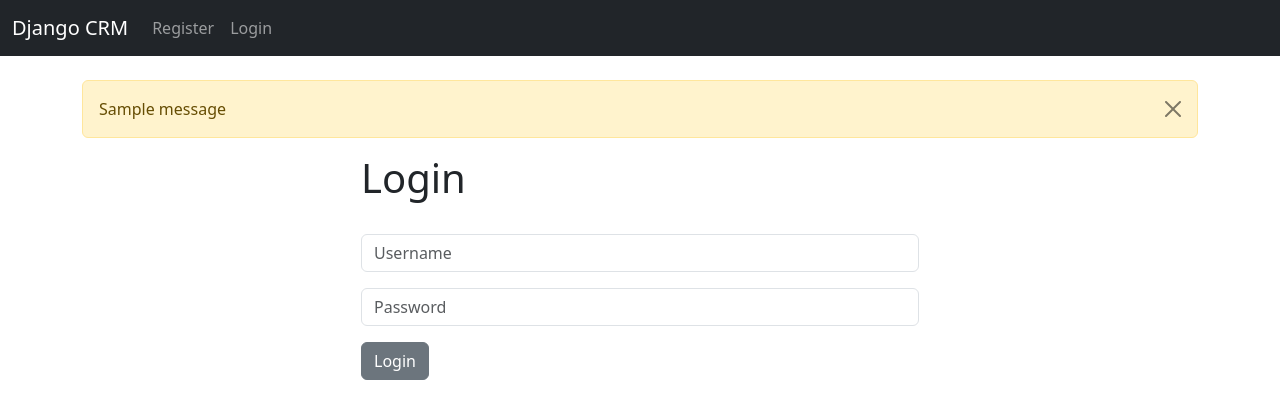
After one commit to tmbumd/Django-CRM, a Django app: page / in a window 1280 px wide. The commit adds this page. Shown: the top 419 px of the page. Run offline with Django 4.2, Linux system fonts and the light colour scheme; tables that the repository leaves empty hold one stand-in row (values such as "Sample post"); one stand-in notice (Sample message) is shown.

Commit message:
commits up till registration for users(partial completion

```diff
--- a/dcrm/urls.py
+++ b/dcrm/urls.py
@@ -15,8 +15,9 @@ Including another URLconf
     2. Add a URL to urlpatterns:  path('blog/', include('blog.urls'))
 """
 from django.contrib import admin
-from django.urls import path
+from django.urls import include, path
 
 urlpatterns = [
     path('admin/', admin.site.urls),
+    path('', include('website.urls')),
 ]
--- a/mydb.py
+++ b/mydb.py
@@ -8,6 +8,8 @@
 #django-admin startproject <projectName> (dcrm)
 #cd <projectName>
 #python manage.py startapp <name of app> (website)
+#winpty python manage.py createsuperuser
+#python manage.py runserver
 import mysql.connector
 
 dataBase = mysql.connector.connect(
@@ -18,7 +20,7 @@ dataBase = mysql.connector.connect(
 	)
 #Prepare cursor object
 
-cursorObject = dataBase.cursor()
+cursorObject = dataBase.cursor()f
 
 #Create Database
 cursorObject.execute("CREATE DATABASE elderco")
--- /dev/null
+++ b/website/templates/base.html
@@ -0,0 +1,26 @@
+<!doctype html>
+<html lang="en">
+  <head>
+    <meta charset="utf-8">
+    <meta name="viewport" content="width=device-width, initial-scale=1">
+    <title>Django CRM!</title>
+    <link href="https://cdn.jsdelivr.net/npm/bootstrap@5.3.0-alpha3/dist/css/bootstrap.min.css" rel="stylesheet" integrity="sha384-KK94CHFLLe+nY2dmCWGMq91rCGa5gtU4mk92HdvYe+M/SXH301p5ILy+dN9+nJOZ" crossorigin="anonymous">
+  </head>
+  <body>
+    {% include 'navbar.html' %}
+    <div class="container">
+      <br/>
+      {% if messages %}
+        {% for message in messages %}
+          <div class="alert alert-warning alert-dismissible fade show" role="alert">
+          {{message}}
+          <button type="button" class="btn-close" data-bs-dismiss="alert" aria-label="Close"></button>
+          </div>
+        {% endfor %}
+      {% endif %}
+    {% block content %}
+    {% endblock %}
+  </div>
+    <script src="https://cdn.jsdelivr.net/npm/bootstrap@5.3.0-alpha3/dist/js/bootstrap.bundle.min.js" integrity="sha384-ENjdO4Dr2bkBIFxQpeoTz1HIcje39Wm4jDKdf19U8gI4ddQ3GYNS7NTKfAdVQSZe" crossorigin="anonymous"></script>
+  </body>
+</html>
--- a/website/templates/home.html
+++ b/website/templates/home.html
@@ -1 +1,33 @@
-<h1>Hello World!</h1>
+{% extends 'base.html' %}
+{% block content %}
+
+
+
+<div class="col-md-6 offset-md-3">
+
+{% if user.is_authenticated %}
+<h1>hello world</h1>
+{% else %}
+
+<h1>Login</h1>
+<br/>
+
+<form method="POST" action="{% url 'home' %}">
+	{% csrf_token %}
+	<fform>
+  <div class="mb-3">
+
+    <input type="text" class="form-control"  name="username", placeholder="Username" required>
+
+  </div>
+  <div class="mb-3">
+
+    <input type="password" class="form-control" name="password"m placeholder="Password" required>
+  </div>
+
+  <button type="submit" class="btn btn-secondary">Login</button>
+</form>
+</form>
+</div>
+{% endif %}
+{% endblock %}
--- /dev/null
+++ b/website/templates/navbar.html
@@ -0,0 +1,30 @@
+<nav class="navbar navbar-expand-lg navbar-dark bg-dark">
+  <div class="container-fluid">
+    <a class="navbar-brand" href="{% url 'home' %}">Django CRM</a>
+    <button class="navbar-toggler" type="button" data-bs-toggle="collapse" data-bs-target="#navbarSupportedContent" aria-controls="navbarSupportedContent" aria-expanded="false" aria-label="Toggle navigation">
+      <span class="navbar-toggler-icon"></span>
+    </button>
+    <div class="collapse navbar-collapse" id="navbarSupportedContent">
+      <ul class="navbar-nav me-auto mb-2 mb-lg-0">
+        {% if user.is_authenticated %}
+
+
+        <li class="nav-item">
+          <a class="nav-link" href="{% url 'logout' %}">Logout</a>
+        </li>
+
+
+        {% else %}
+        <li class="nav-item">
+          <a class="nav-link" href="{% url 'register' %}">Register</a>
+
+        <li class="nav-item">
+          <a class="nav-link" href="{% url 'home' %}">Login</a>
+
+        {% endif %}
+
+      </ul>
+
+    </div>
+  </div>
+</nav>
--- /dev/null
+++ b/website/templates/register.html
@@ -0,0 +1,6 @@
+{% extends 'base.html' %}
+{% block content %}
+
+<h1>Register</h1>
+
+{% endblock %}
--- /dev/null
+++ b/website/urls.py
@@ -0,0 +1,11 @@
+
+from django.urls import path
+from . import views
+
+urlpatterns = [
+    path('', views.home, name='home'),
+    #path('login/', views.login_user, name='login'),
+    path('logout/', views.logout_user, name='logout'),
+    path('register/', views.register_user, name='register')
+
+]
--- a/website/views.py
+++ b/website/views.py
@@ -1,3 +1,30 @@
-from django.shortcuts import render
+from django.shortcuts import render, redirect
+from django.contrib.auth import authenticate, login, logout
+from django.contrib import messages
+# Create your views here.
+def home(request):
+	#check to see if logging in
+	if request.method == "POST":
+		username = request.POST["username"]
+		password = request.POST["password"]
+		#Authenticate
+		user = authenticate(request, username=username, password=password)
+		if user is not None:
+			login(request, user)
+			messages.success(request, "Login Successful")
+			return redirect('home')
+		else:
+			messages.success(request, "Login Failed. Credentials Not Found")
+			return redirect('home')
+	else:
+		return render(request, 'home.html', {})
 
-# Create your views here.
+
+
+def logout_user(request):
+	logout(request)
+	messages.success(request, "You have been logged out...")
+	return redirect('home')
+
+def register_user(request):
+	return render(request, 'register.html', {})
```
Also changed, not shown: urls.py (deleted, +0 -8 lines), website/forms.py (added, +32 -0 lines).
